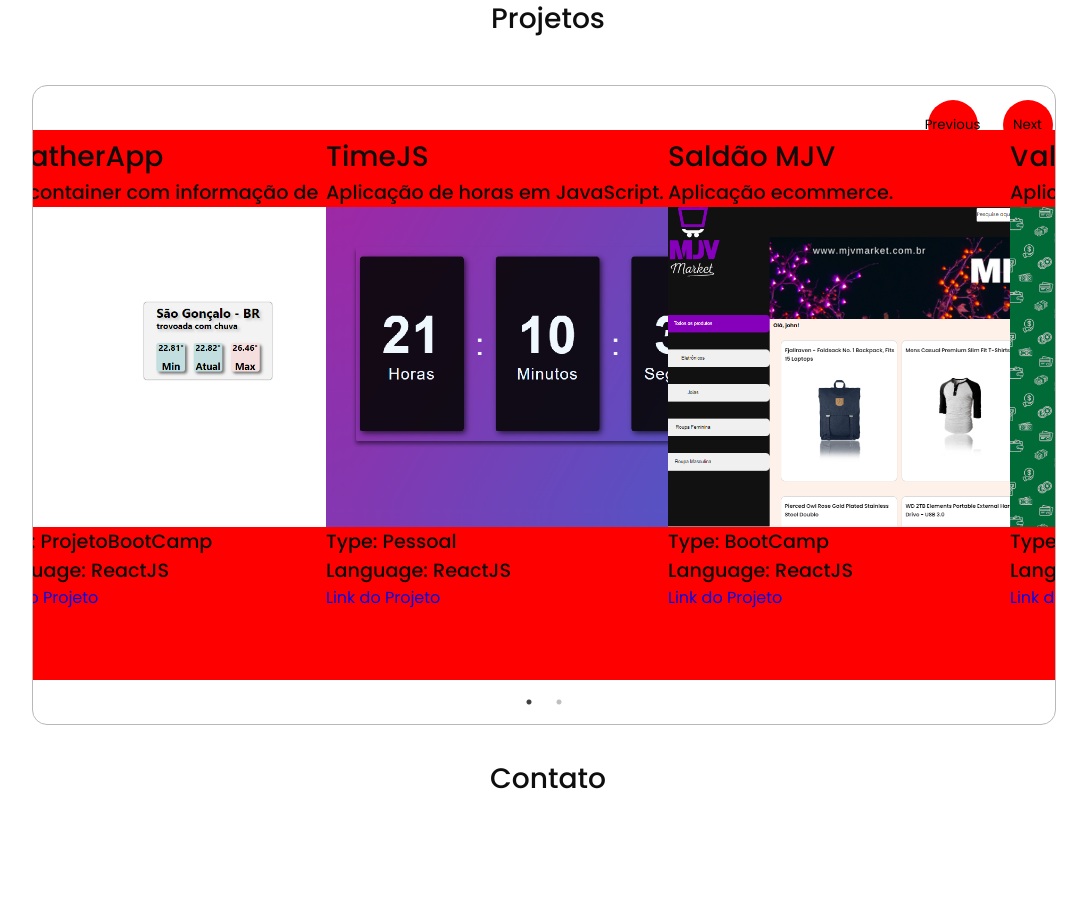
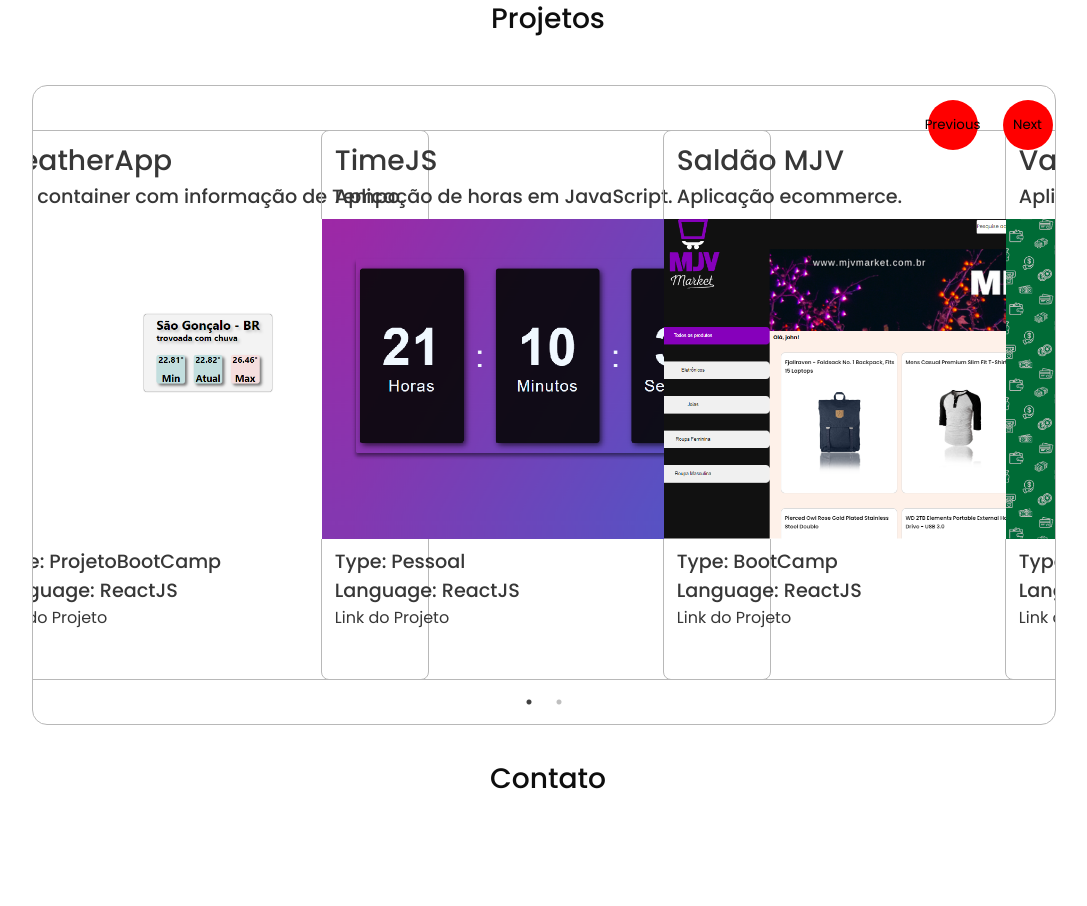
Before and after one commit to Brunogoniadis/PortifolioBrunoGoniadis, a React (Vite) app: page / in a window 1280 px wide. Shown: the part 1820-2726 px from the top of the page, without its empty margins (92-1179 px from the left). Built offline with nearby package versions, Linux system fonts and the light colour scheme; grey boxes are pictures that could not be loaded.

Commit message:
fix: css

```diff
--- a/src/pages/Projetos/styles.ts
+++ b/src/pages/Projetos/styles.ts
@@ -5,7 +5,6 @@
   * {
     text-decoration: none;
   }
-
   display: flex;
   flex-direction: row;
   align-items: center;
@@ -43,18 +42,37 @@
 export const ItemSlide = styled.div`
   width: 450px !important;
   height: 550px;
-  background-color: red;
   display: flex;
   flex-direction: column;
   align-items: center;
   justify-content: center;
-  padding: 5px;
+  border: 1px solid var(--color-border-project);
+  border-radius: 8px;
+
+  h2,
+  p,
+  a {
+    padding-left: 1vw;
+    color: var(--color-text-grey);
+  }
+
+  h2 {
+    font-size: min(29px, 2.2vw);
+    margin-top: 0.5rem;
+  }
+  h3 {
+    font-size: min(28px, 1.8vw);
+  }
+  p {
+    font-size: min(20px, 1.5vw);
+  }
 
   img {
     height: 320px;
     width: 100%;
     background-repeat: no-repeat;
     object-fit: cover;
+    margin: 0.5rem 0rem 0.5rem;
 
     background-color: #d2d2d2;
     display: flex;
@@ -65,7 +83,7 @@
     display: flex;
     position: relative;
 
-    width: 210px;
+    width: 80%;
     height: 50px;
     background-color: white;
     margin-top: -40px;
--- a/src/styles/GlobalStyle.ts
+++ b/src/styles/GlobalStyle.ts
@@ -8,6 +8,7 @@
         --color-secondary:#4b31b9;
         --color-error:#EA524F;
         --color-text:#0E0E0E;
+        --color-text-grey: #373737;
         --color-backgroundMain: #ffffff;
         --color-border: rgba(0, 0, 0, 0.5);
         --color-border-project:#B8B8B8;
```
